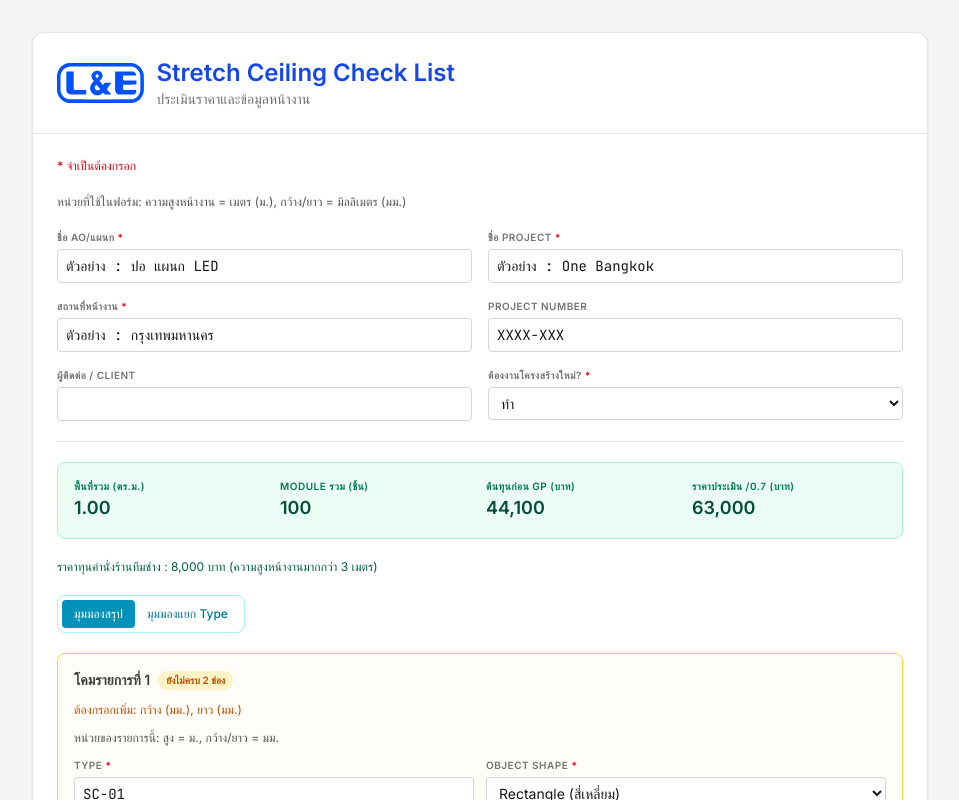
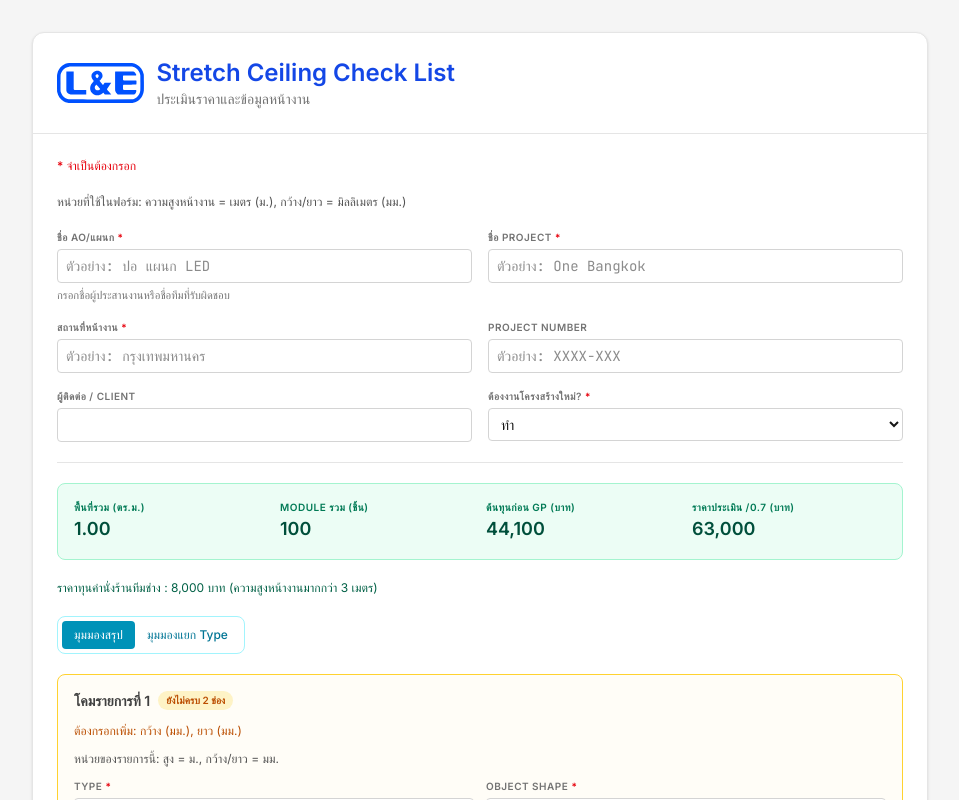
Before and after one commit to E9th/LE-Pre-drawing, a React (Vite) app: page / in a window 1280 px wide. Shown: the top 800 px of the page, without its empty margins (160-1119 px from the left). Built offline with nearby package versions, Linux system fonts and the light colour scheme.

Commit message:
Change the sample name from value to placeholder

```diff
--- a/src/App.tsx
+++ b/src/App.tsx
@@ -137,15 +137,17 @@ const Input = ({ label, value, onChange, required = false, invalid = false }: {
   </div>
 );
 
-const TextInput = ({ label, value, onChange, required = false, invalid = false }: { label: string, value: string, onChange: (v: string) => void, required?: boolean, invalid?: boolean }) => (
+const TextInput = ({ label, value, onChange, required = false, invalid = false, placeholder = '', helpText }: { label: string, value: string, onChange: (v: string) => void, required?: boolean, invalid?: boolean, placeholder?: string, helpText?: string }) => (
   <div>
     <label className="block text-[10px] font-semibold uppercase tracking-wider text-neutral-500 mb-1">{label}{required && <span className="text-red-600"> *</span>}</label>
     <input
       type="text"
       value={value}
       onChange={(e) => onChange(e.target.value)}
+      placeholder={placeholder}
       className={`w-full px-2 py-1.5 text-sm border rounded focus:ring-1 outline-none transition-all font-mono bg-white ${invalid ? 'border-red-400 focus:border-red-500 focus:ring-red-500' : 'border-neutral-300 focus:border-blue-500 focus:ring-blue-500'}`}
     />
+    {helpText && <p className="mt-1 text-[11px] text-neutral-500">{helpText}</p>}
   </div>
 );
 
@@ -315,9 +317,9 @@ export default function App() {
   }
 
   const [docDetails, setDocDetails] = useState<DocumentDetails>({
-    projectName: 'ตัวอย่าง : One Bangkok',
-    location: 'ตัวอย่าง : กรุงเทพมหานคร',
-    projectNumber: 'XXXX-XXX',
+    projectName: '',
+    location: '',
+    projectNumber: '',
     date: 'XX/XX/2026',
     client: '',
     drawingTitle: 'Floor plan',
@@ -351,7 +353,7 @@ export default function App() {
   const [lampF, setLampF] = useState('ผ้าใบขาว');
   const [lampLight, setLampLight] = useState('3000K');
   const [structure, setStructure] = useState('ทำ');
-  const [aoName, setAoName] = useState('ตัวอย่าง : ปอ แผนก LED');
+  const [aoName, setAoName] = useState('');
   const [isSendingBOQ, setIsSendingBOQ] = useState(false);
   const [isDataConfirmed, setIsDataConfirmed] = useState(false);
   const [appView, setAppView] = useState<AppView>('form');
@@ -617,6 +619,7 @@ export default function App() {
     }
 
     const forceDualModuleLayout = shouldForceDualModuleLayout(lampLight);
+    const effectiveLayoutType: LayoutType = forceDualModuleLayout ? 'grid' : layoutType;
     const placementModW = forceDualModuleLayout ? modW * 2 : modW;
 
     const ny = Math.floor((bbH - modH) / spaceY) + 1;
@@ -629,7 +632,7 @@ export default function App() {
       let nx_even = 0;
       let nx_odd = 0;
 
-      if (layoutType === 'grid') {
+      if (effectiveLayoutType === 'grid') {
         nx_even = Math.floor((bbW - placementModW) / spaceX) + 1;
         nx_odd = nx_even;
         if (nx_even > 0) {
@@ -650,8 +653,8 @@ export default function App() {
 
         for (let j = 0; j < ny; j++) {
           const isOddRow = j % 2 !== 0;
-          const nx = (layoutType === 'staggered' && isOddRow) ? nx_odd : nx_even;
-          const offsetX = (layoutType === 'staggered' && isOddRow) ? spaceX / 2 : 0;
+          const nx = (effectiveLayoutType === 'staggered' && isOddRow) ? nx_odd : nx_even;
+          const offsetX = (effectiveLayoutType === 'staggered' && isOddRow) ? spaceX / 2 : 0;
 
           for (let i = 0; i < nx; i++) {
             const cx = baseStartX + offsetX + i * spaceX;
@@ -1389,6 +1392,7 @@ Use Chain-of-Thought reasoning to:
     const modules: Array<{ x: number; y: number; w: number; h: number }> = [];
 
     const forceDualModuleLayout = shouldForceDualModuleLayout(lamp.t || lampLight);
+    const effectiveLayoutType: LayoutType = forceDualModuleLayout ? 'grid' : layoutType;
     const placementModW = forceDualModuleLayout ? modW * 2 : modW;
 
     if (modW > 0 && modH > 0 && currentSpaceX > 0 && currentSpaceY > 0) {
@@ -1404,7 +1408,7 @@ Use Chain-of-Thought reasoning to:
           let arrW = 0;
           let nxEven = 0;
           let nxOdd = 0;
-          if (layoutType === 'grid') {
+          if (effectiveLayoutType === 'grid') {
             nxEven = Math.floor((width - placementModW) / currentSpaceX) + 1;
             nxOdd = nxEven;
             if (nxEven > 0) arrW = (nxEven - 1) * currentSpaceX + placementModW;
@@ -1420,8 +1424,8 @@ Use Chain-of-Thought reasoning to:
             const baseStartX = (width - arrW) / 2 + placementModW / 2;
             for (let j = 0; j < ny; j++) {
               const isOddRow = j % 2 !== 0;
-              const nx = (layoutType === 'staggered' && isOddRow) ? nxOdd : nxEven;
-              const offsetX = (layoutType === 'staggered' && isOddRow) ? currentSpaceX / 2 : 0;
+              const nx = (effectiveLayoutType === 'staggered' && isOddRow) ? nxOdd : nxEven;
+              const offsetX = (effectiveLayoutType === 'staggered' && isOddRow) ? currentSpaceX / 2 : 0;
 
               for (let i = 0; i < nx; i++) {
                 const cxm = baseStartX + offsetX + i * currentSpaceX;
@@ -2419,6 +2423,7 @@ Use Chain-of-Thought reasoning to:
     if (modW <= 0 || modH <= 0 || currentSpaceX <= 0 || currentSpaceY <= 0) return 1;
 
     const forceDualModuleLayout = shouldForceDualModuleLayout(lamp.t || '');
+    const effectiveLayoutType: LayoutType = forceDualModuleLayout ? 'grid' : layoutType;
     const placementModW = forceDualModuleLayout ? modW * 2 : modW;
 
     const shapePathByType: Record<ShapeType, string> = {
@@ -2453,7 +2458,7 @@ Use Chain-of-Thought reasoning to:
     let arrW = 0;
     let nxEven = 0;
     let nxOdd = 0;
-    if (layoutType === 'grid') {
+    if (effectiveLayoutType === 'grid') {
       nxEven = Math.floor((width - placementModW) / currentSpaceX) + 1;
       nxOdd = nxEven;
       if (nxEven > 0) arrW = (nxEven - 1) * currentSpaceX + placementModW;
@@ -2471,8 +2476,8 @@ Use Chain-of-Thought reasoning to:
     let count = 0;
     for (let j = 0; j < ny; j++) {
       const isOddRow = j % 2 !== 0;
-      const nx = (layoutType === 'staggered' && isOddRow) ? nxOdd : nxEven;
-      const offsetX = (layoutType === 'staggered' && isOddRow) ? currentSpaceX / 2 : 0;
+      const nx = (effectiveLayoutType === 'staggered' && isOddRow) ? nxOdd : nxEven;
+      const offsetX = (effectiveLayoutType === 'staggered' && isOddRow) ? currentSpaceX / 2 : 0;
 
       for (let i = 0; i < nx; i++) {
         const cx = baseStartX + offsetX + i * currentSpaceX;
@@ -2764,10 +2769,10 @@ Use Chain-of-Thought reasoning to:
             <p className="text-xs font-medium text-red-600">* จำเป็นต้องกรอก</p>
             <p className="text-xs text-neutral-600">หน่วยที่ใช้ในฟอร์ม: ความสูงหน้างาน = เมตร (ม.), กว้าง/ยาว = มิลลิเมตร (มม.)</p>
             <div className="grid grid-cols-1 gap-4 md:grid-cols-2">
-              <TextInput label="ชื่อ AO/แผนก" required value={aoName} onChange={setAoName} />
-              <TextInput label="ชื่อ Project" required value={docDetails.projectName} onChange={(v) => setDocDetails({ ...docDetails, projectName: v })} />
-              <TextInput label="สถานที่หน้างาน" required value={docDetails.location} onChange={(v) => setDocDetails({ ...docDetails, location: v })} />
-              <TextInput label="Project Number" value={docDetails.projectNumber} onChange={(v) => setDocDetails({ ...docDetails, projectNumber: v })} />
+              <TextInput label="ชื่อ AO/แผนก" required value={aoName} onChange={setAoName} placeholder="ตัวอย่าง: ปอ แผนก LED" helpText="กรอกชื่อผู้ประสานงานหรือชื่อทีมที่รับผิดชอบ" />
+              <TextInput label="ชื่อ Project" required value={docDetails.projectName} onChange={(v) => setDocDetails({ ...docDetails, projectName: v })} placeholder="ตัวอย่าง: One Bangkok" />
+              <TextInput label="สถานที่หน้างาน" required value={docDetails.location} onChange={(v) => setDocDetails({ ...docDetails, location: v })} placeholder="ตัวอย่าง: กรุงเทพมหานคร" />
+              <TextInput label="Project Number" value={docDetails.projectNumber} onChange={(v) => setDocDetails({ ...docDetails, projectNumber: v })} placeholder="ตัวอย่าง: XXXX-XXX" />
               <TextInput label="ผู้ติดต่อ / Client" value={docDetails.client} onChange={(v) => setDocDetails({ ...docDetails, client: v })} />
               <div>
                 <label className="block text-[10px] font-semibold uppercase tracking-wider text-neutral-500 mb-1">ต้องงานโครงสร้างใหม่?<span className="text-red-600"> *</span></label>
```
